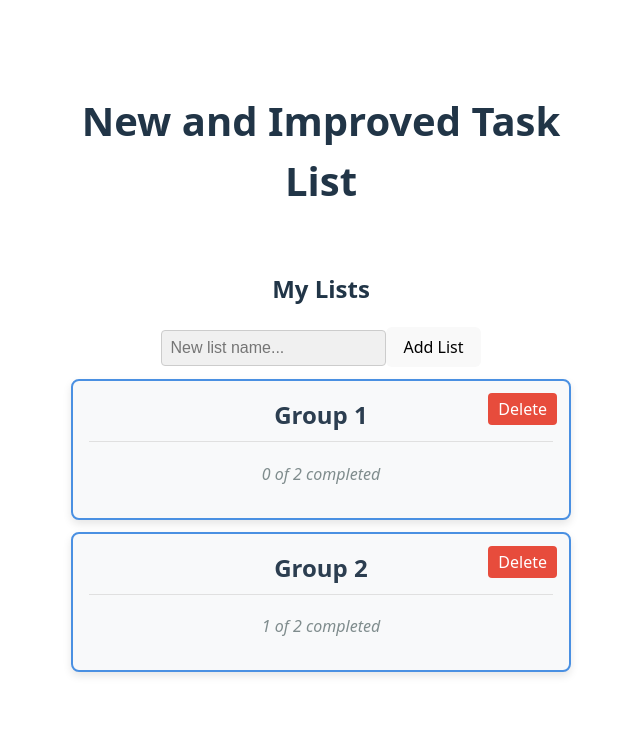
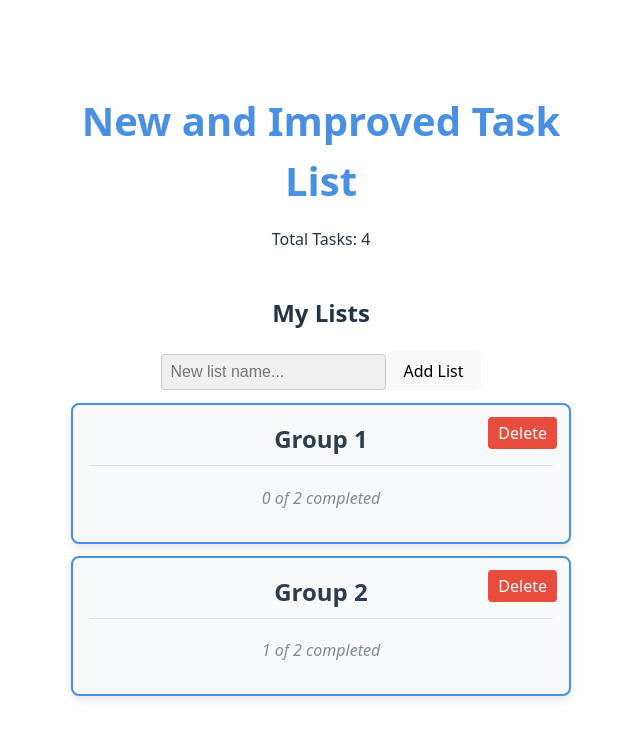
Before and after one commit to AlyssaB3001/TeamLabpart2, a React (Vite) app in the folder counter_lab_pro/: page / in a window 1280 px wide. Shown: the top 738 px of the page, without its empty margins (319-959 px from the left). Built offline with nearby package versions, Linux system fonts and the light colour scheme.

Commit message:
implemented a goHome prop for onClick in the App.jsx; to navigate back to the homepage

```diff
--- a/counter_lab_pro/src/components/Header.jsx
+++ b/counter_lab_pro/src/components/Header.jsx
@@ -1,8 +1,9 @@
-export default function Header() {
+export default function Header({ goHome, totalTasks }) {
   return (
-    <div style={{justifyContent: "center", textAlign: "center"}}>
+    <div className="header-container" style={{justifyContent: "center", textAlign: "center", position: "relative"}}>
       <header>
-        <h1>New and Improved Task List</h1>
+        <h1 onClick={goHome} style={{cursor: "pointer", color: "#4a90e2" }}>New and Improved Task List</h1>
+        {totalTasks > 0 && <div className="task-count">Total Tasks: {totalTasks}</div>}
       </header>
     </div>
   );
```
